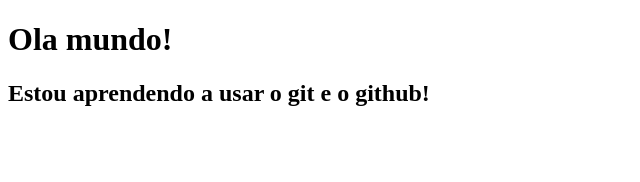
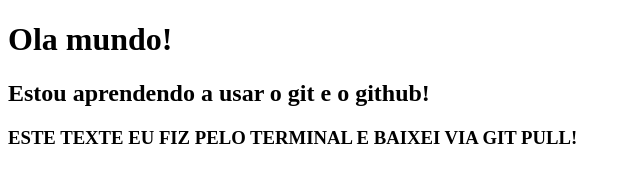
Before and after one commit to georockbr/learning-javascript-2020, a plain HTML site: page index.html in a window 1280 px wide. Shown: the whole page, without its empty margins (0-640 px from the left). Drawn offline with Linux system fonts and the light colour scheme.

Commit message:
Update index.html

```diff
--- a/index.html
+++ b/index.html
@@ -8,5 +8,6 @@
 <body>
     <h1>Ola mundo!</h1>
     <h2>Estou aprendendo a usar o git e o github!</h2>
+    <h3>ESTE TEXTE EU FIZ PELO TERMINAL E BAIXEI VIA GIT PULL!</h3>
 </body>
 </html>
```
